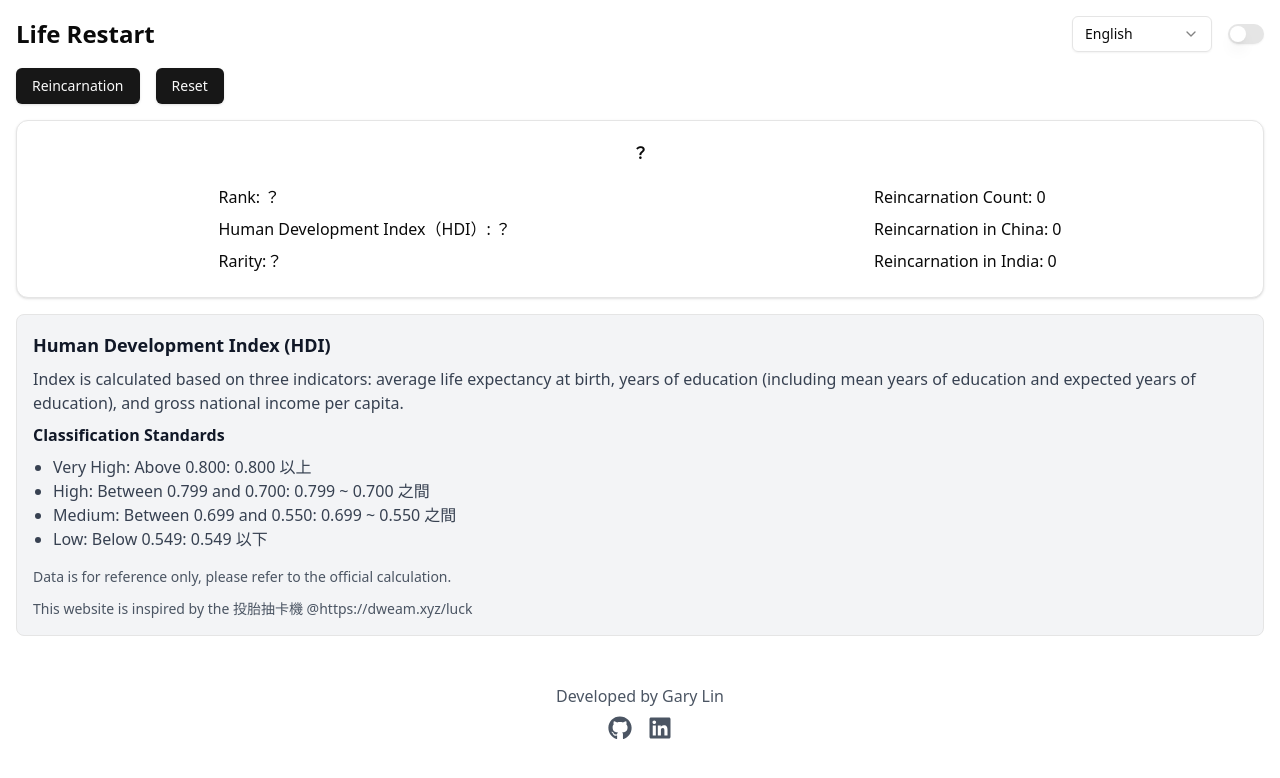
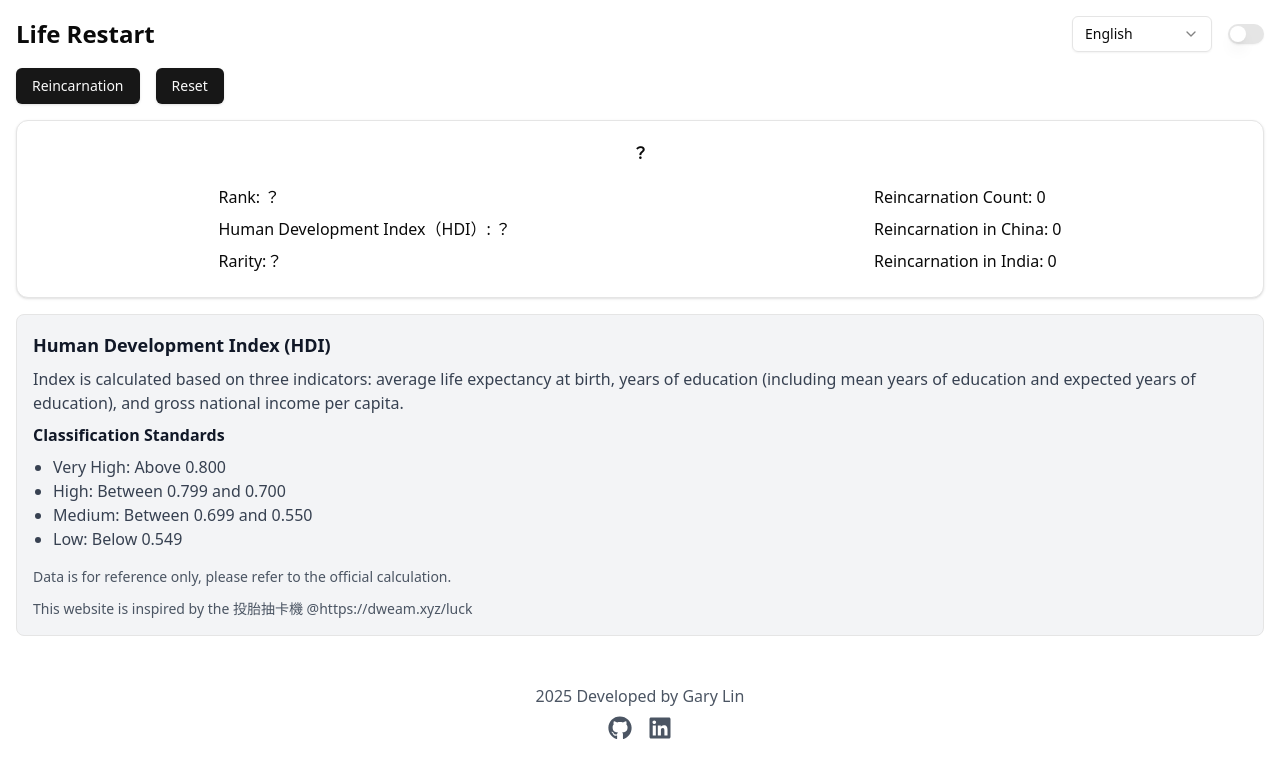
Before and after one commit to garylin0969/life-restart, a Next.js app: page /en in a window 1280 px wide. Shown: the top 778 px of the page. Built offline with nearby package versions, Linux system fonts and the light colour scheme.

Commit message:
feat: update HDI standards display and footer year

```diff
--- a/src/app/[locale]/page.tsx
+++ b/src/app/[locale]/page.tsx
@@ -111,19 +111,17 @@ export default function HomePage() {
                     <p className="text-gray-700 dark:text-gray-300">{t('hdiExplanation')}</p>
                     <h3 className="font-semibold text-gray-900 dark:text-gray-100">{t('hdiStandardsTitle')}</h3>
                     <ul className="list-disc pl-5">
-                        <li className="text-gray-700 dark:text-gray-300">{t('hdiStandardVeryHigh')}: 0.800 以上</li>
-                        <li className="text-gray-700 dark:text-gray-300">{t('hdiStandardHigh')}: 0.799 ~ 0.700 之間</li>
-                        <li className="text-gray-700 dark:text-gray-300">
-                            {t('hdiStandardMedium')}: 0.699 ~ 0.550 之間
-                        </li>
-                        <li className="text-gray-700 dark:text-gray-300">{t('hdiStandardLow')}: 0.549 以下</li>
+                        <li className="text-gray-700 dark:text-gray-300">{t('hdiStandardVeryHigh')}</li>
+                        <li className="text-gray-700 dark:text-gray-300">{t('hdiStandardHigh')}</li>
+                        <li className="text-gray-700 dark:text-gray-300">{t('hdiStandardMedium')}</li>
+                        <li className="text-gray-700 dark:text-gray-300">{t('hdiStandardLow')}</li>
                     </ul>
                     <p className="mt-2 text-sm text-gray-600 dark:text-gray-400">{t('disclaimer')}</p>
                     <p className="mt-1 text-sm text-gray-600 dark:text-gray-400">{t('inspiration')}</p>
                 </div>
             </div>
             <footer className="mt-8 p-4 text-center">
-                <p className="text-gray-600 dark:text-gray-400">Developed by Gary Lin</p>
+                <p className="text-gray-600 dark:text-gray-400">2025 Developed by Gary Lin</p>
                 <div className="flex justify-center gap-4 mt-2">
                     <a href="https://github.com/garylin0969" target="_blank" rel="noopener noreferrer">
                         <FaGithub className="w-6 h-6 text-gray-600 dark:text-gray-400 hover:text-gray-800 dark:hover:text-gray-200" />
```
